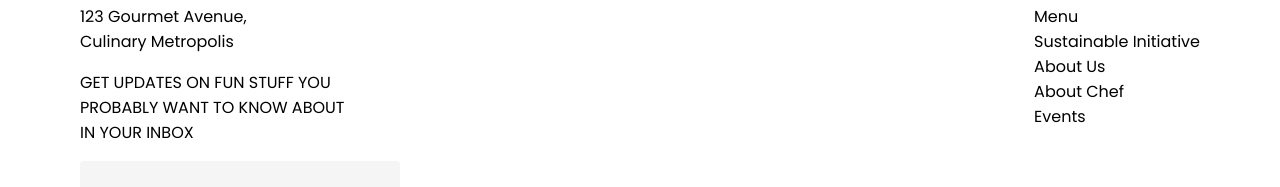
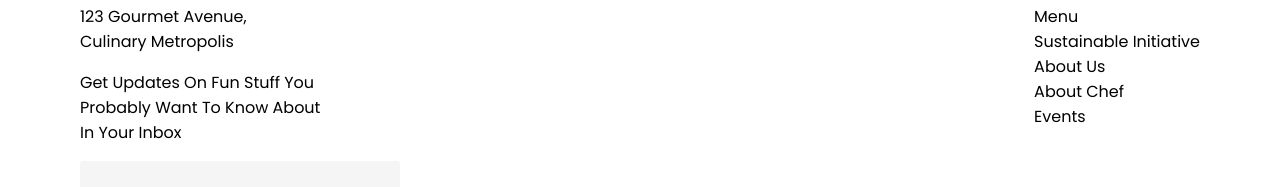
Before and after one commit to siddhantprateek/resto, a React (Create React App) app: page / in a window 1280 px wide. Shown: the part 6179-6366 px from the top of the page. Built offline with nearby package versions, Linux system fonts and the light colour scheme; a web font is replaced by a local one.

Commit message:
ft(components): footer animations updated

```diff
--- a/src/components/footer/footer.components.tsx
+++ b/src/components/footer/footer.components.tsx
@@ -1,16 +1,19 @@
 import React from 'react'
+import { useInView } from 'react-intersection-observer';
 
 // Internals
 import './footer.styles.css';
 import { LOGO } from '../../assets';
 
 const Footer = () => {
+  const { ref: footerRef, inView: footerView } = useInView({ threshold: 0, })
+
   return (
-    <div className='footer'>
+    <div className={`footer ${footerView ? "trans-from-top": ""}`} ref={footerRef}>
       <div className="sub-footer-1">
         <div className="left-footer-content">
           <p>123 Gourmet Avenue,<br/> Culinary Metropolis</p>
-          <p>GET UPDATES ON FUN STUFF YOU <br/> PROBABLY WANT TO KNOW ABOUT<br/>  IN YOUR INBOX</p>
+          <p>Get Updates On Fun Stuff You <br/> Probably Want To Know About<br/>  In Your Inbox</p>
           <input type="email" className='get-updated-email' placeholder='Email address' name="" id="" />
         </div>
         <div className="right-footer-content">
```
